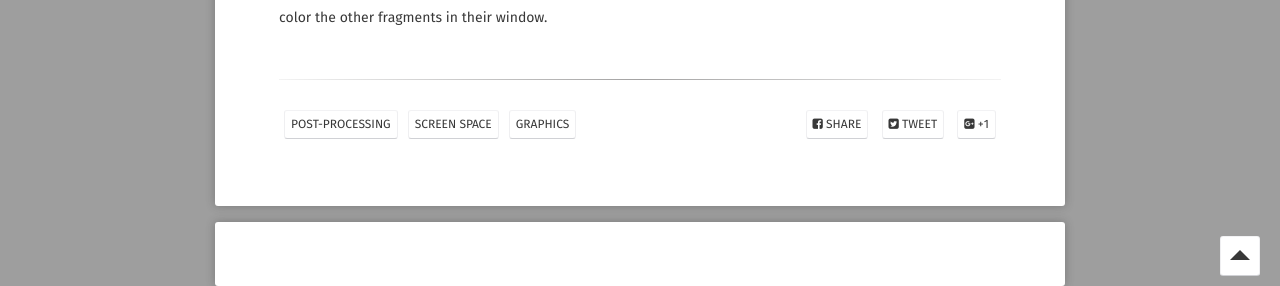
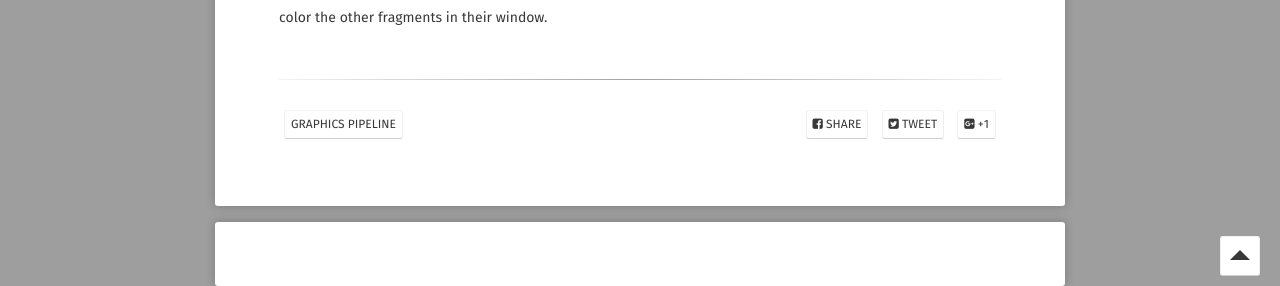
Before and after one commit to OneSilverBullet/silvergamer.github.io, a Jekyll site: the page built from _posts/2021-11-17-post-effects.md, in a window 1280 px wide and 900 px high, scrolled down 6589 px. Shown: the part 614-900 px from the top of the window. Built offline with Jekyll 4.4.1, drawn with Linux system fonts in a browser that asks for light colours; some web fonts are replaced; comment, search, counter and statistics services are not loaded.

Commit message:
#0 update category

```diff
--- a/_layouts/post.html
+++ b/_layouts/post.html
@@ -24,12 +24,12 @@
                       {% include read-time.html %}
                     </p><!-- /.entry-reading-time -->
                     {% endif %}
-                    {% if page.project %}
+                    {% if page.project==true %}
                     <a class="btn zoombtn" href="{{site.url}}/projects/">
-                    {% else if page.blog %}
+                    {% else if page.graphics==true %}
+                    <a class="btn zoombtn" href="{{site.url}}/graphics/">
+                    {% else if page.blog==true %}
                     <a class="btn zoombtn" href="{{site.url}}/blog/">
-                    {% else if page.graphics %}
-                    <a class="btn zoombtn" href="{{site.url}}/graphics/">
                     {% else %}
                     <a class="btn zoombtn" href="{{site.url}}/posts/">
                     {% endif %}
--- a/_posts/2021-11-17-post-effects.md
+++ b/_posts/2021-11-17-post-effects.md
@@ -3,12 +3,9 @@
 title:  "Post Effects"
 date:   2021-11-17
 excerpt: "The post effects that you cant live without once you have used."
-tag:
-- Post-Processing
-- Screen Space
-- Graphics
+tag: [Graphics Pipeline]
 comments: true
-blog: true
+project: true
 feature: https://raw.githubusercontent.com/OneSilverBullet/SilverGamer.GitHub.io/gh-pages/_img/blogHead/DOF.jpg
 ---
 ## Overview
```
Also changed, not shown: _posts/2021-11-11-screen-space-reflection.md (+2 -2 lines).
